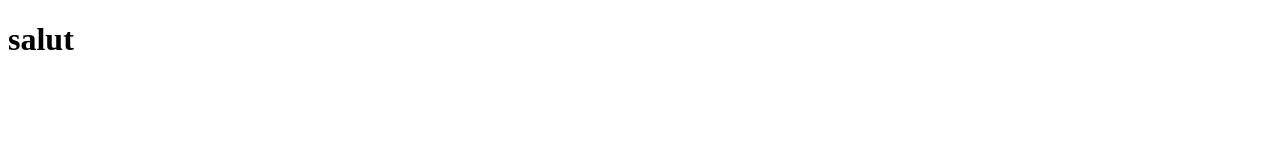
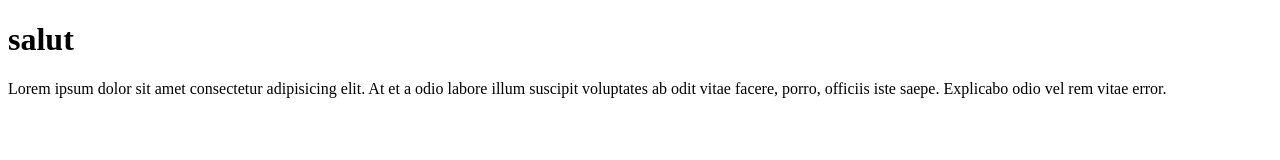
Before and after one commit to Nevets08/front_test, a website: page index.html in a window 1280 px wide. Drawn offline with Linux system fonts and the light colour scheme.

Commit message:
test commit

```diff
--- a/index.html
+++ b/index.html
@@ -7,5 +7,6 @@
 </head>
 <body>
     <h1>salut</h1>
+    <p>Lorem ipsum dolor sit amet consectetur adipisicing elit. At et a odio labore illum suscipit voluptates ab odit vitae facere, porro, officiis iste saepe. Explicabo odio vel rem vitae error.</p>
 </body>
 </html>
```
